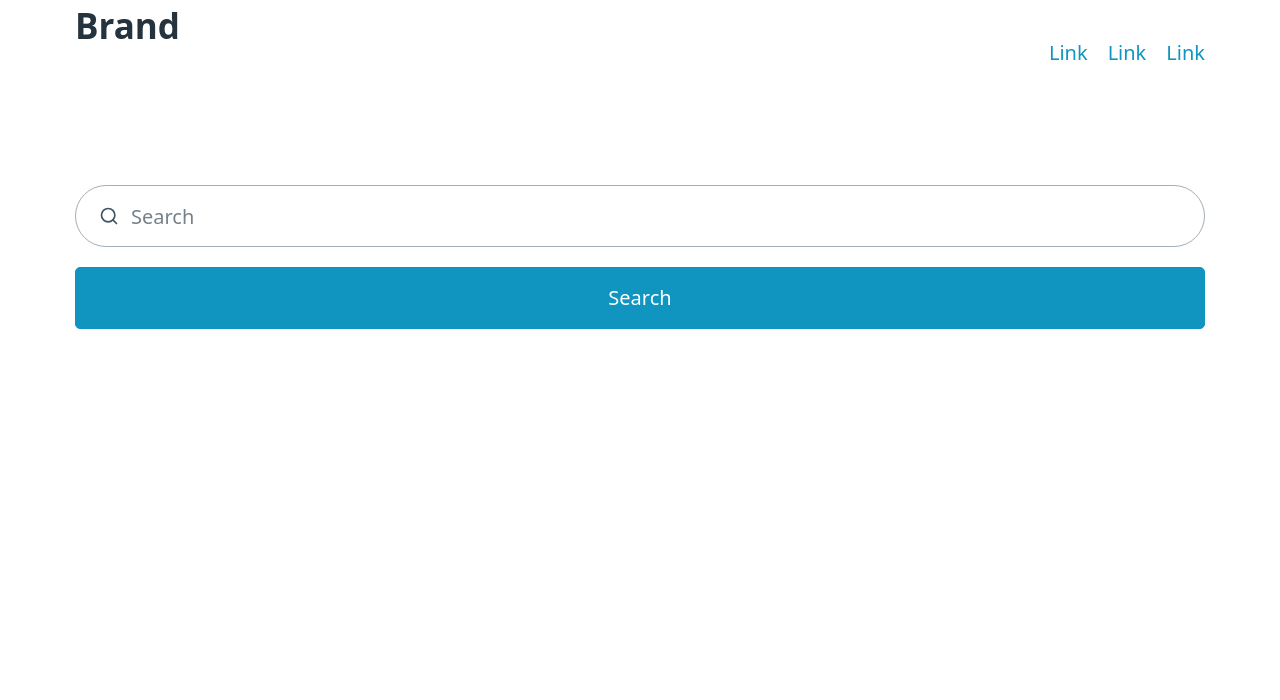
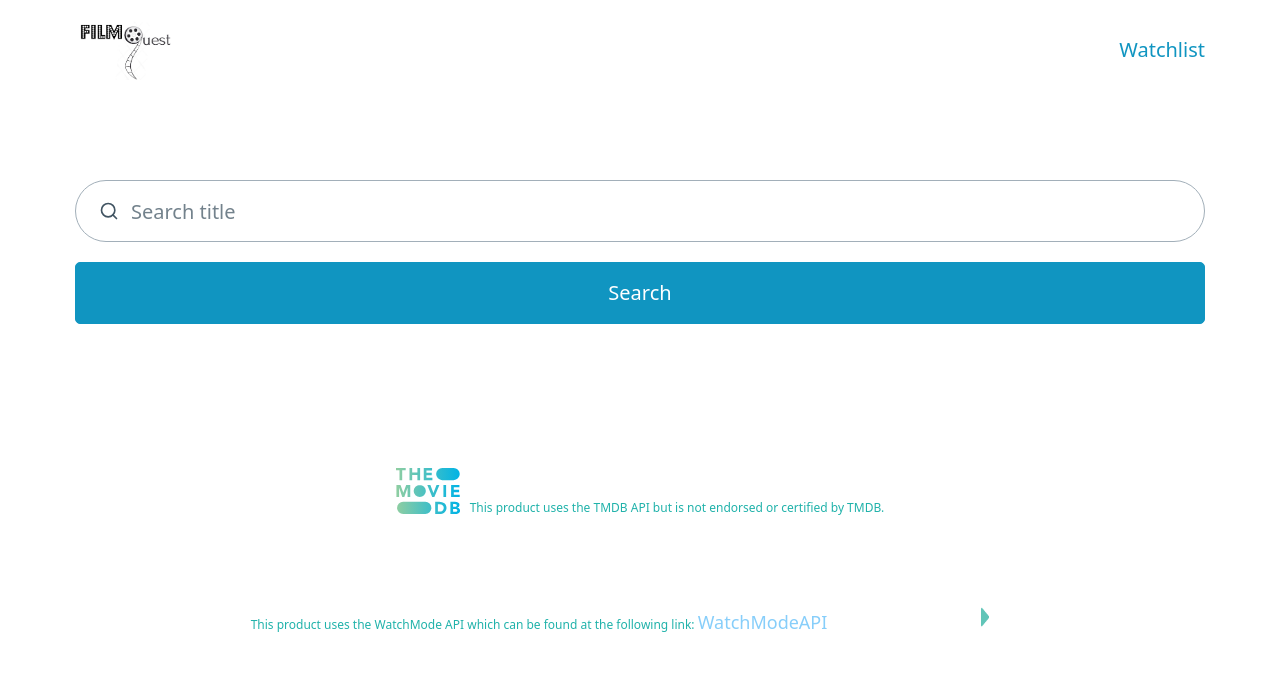
Before and after one commit to UtuRaiden/film-quest, a plain HTML site: page index.html in a window 1280 px wide. Drawn offline with nearby package versions, Linux system fonts and the light colour scheme.

Commit message:
updated header and edited html title

```diff
--- a/assets/js/css/style.css
+++ b/assets/js/css/style.css
@@ -0,0 +1,47 @@
+img {
+  height: 3em;
+}
+
+.TMDB-attribution {
+    display: flex;
+    justify-content: center;
+    align-items: center;
+  }
+
+  .TMDB-attribution img {
+    width: 5%;
+    margin-bottom: 10px;
+    margin-top: 20px;
+  }
+
+  .TMDB-attribution p {
+    color: lightseagreen;
+    font-size: 12px;
+    margin-left: 10px;
+    margin-top: 75px;
+  }
+
+  .WatchMode-attribution {
+    display: flex;
+    justify-content: center;
+    align-items: center;
+  }
+
+  .WatchMode-attribution img {
+    width: 15%;
+    margin-bottom: 50px;
+    margin-top: 40px;
+    margin-left: 20px;
+  }
+
+  .WatchMode-attribution p {
+    color: lightseagreen;
+    font-size: 12px;
+    margin-left: 10px;
+    margin-top: 30px;
+  }
+
+  .WatchMode-attribution p span {
+    font-size: 18px;
+    color: lightskyblue
+  }
--- a/index.html
+++ b/index.html
@@ -5,23 +5,32 @@
     <meta http-equiv="X-UA-Compatible" content="IE=edge">
     <meta name="viewport" content="width=device-width, initial-scale=1.0">
     <link rel="stylesheet" href="https://cdn.jsdelivr.net/npm/@picocss/pico@1/css/pico.min.css">
+    <link rel="stylesheet" href="assets/js/css/style.css"/>
     <!-- <link rel="stylesheet" href="style.css"> -->
-    <title>Movie-App</title>
+    <title>FilmQuest</title>
 </head>
 <body>
     <nav class="container">
-        <h2><strong>Brand</strong></h2>
-        <ul>
-            <li><a href="#">Link</a></li>
-            <li><a href="#">Link</a></li>
-            <li><a href="#">Link</a></li>
+        <ul id="logo">
+            <li onclick="window.location.reload()"><img src="assets/js/images/logo.jpeg"></li>
+        </ul>
+        <ul id="links">
+            <li><a href="#">Watchlist</a></li>
         </ul>
     </nav>
+
     <main id='searchArea' class="container">
         <!-- Search -->
-        <input type="search" id="searchInput" name="search" placeholder="Search">
+        <input type="search" id="searchInput" name="search" placeholder="Search title">
         <button id="searchBtn" >Search</button>
     </main>
+    <div class ="TMDB-attribution">
+        <img src = "assets/js/images/TMDB-logo.svg">
+        <p>This product uses the TMDB API but is not endorsed or certified by TMDB.</p>
+    </div>
+    <div class ="WatchMode-attribution">
+        <p>This product uses the WatchMode API which can be found at the following link: <a href="https://api.watchmode.com/"><span>WatchModeAPI</span></a> </p>
+        <img src = "assets/js/images/WatchMode-logo.png"></div>
 </body>
 <script src="assets/js/script.js"></script>
 </html>
```
Also changed, not shown: assets/js/script.js (+0 -8 lines), assets/js/images/TMDB-logo.svg (added), assets/js/images/WatchMode-logo.png (added), assets/js/images/logo.jpeg (added), 4 other files.
